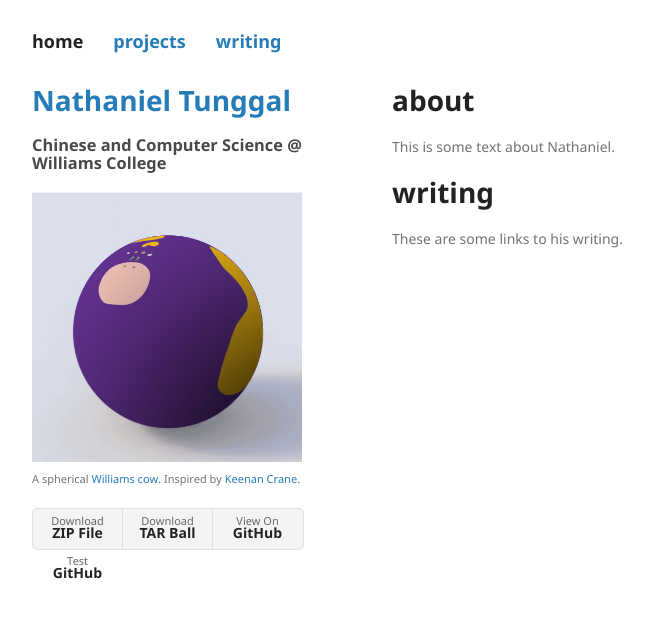
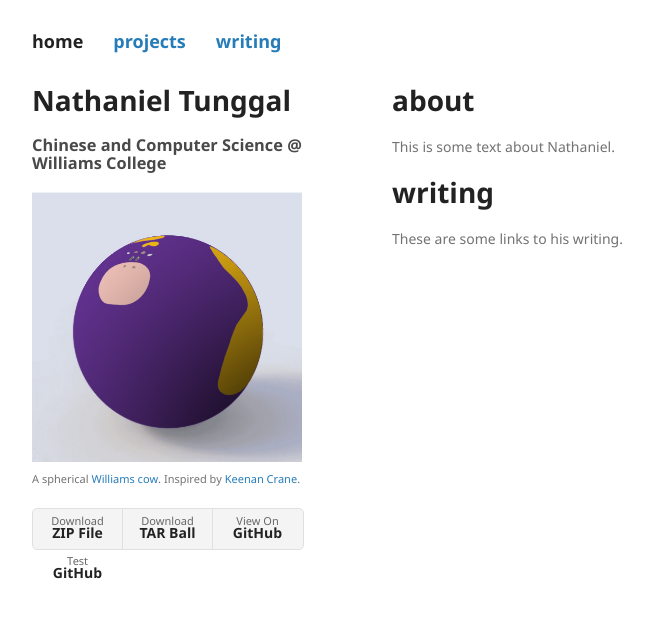
Before and after one commit to ntunggal/ntunggal.github.io, a Jekyll site: the page built from index.md, in a window 1280 px wide. Shown: the top 618 px of the page, without its empty margins (178-831 px from the left). Built offline with Jekyll 4.4.1, drawn with Linux system fonts in a browser that asks for light colours; our own code applies the rules of GitHub Pages for plain Markdown files.

Commit message:
change site title color

```diff
--- a/_layouts/default.html
+++ b/_layouts/default.html
@@ -23,7 +23,7 @@
 
     <div class="wrapper">
       <header>
-        <h1><a href="{{ "/" | absolute_url }}">{{ site.title | default: site.github.repository_name }}</a></h1>
+        <h1>{{ site.title | default: site.github.repository_name }}</h1>
 
         <h3>Chinese and Computer Science @ Williams College</h3>
 
--- a/_sass/jekyll-theme-minimal.scss
+++ b/_sass/jekyll-theme-minimal.scss
@@ -34,8 +34,7 @@ nav {
   a {
     color:#267CB9;
     text-decoration:none;
-    font-size: 18px; // Optional: Adjust text size
-    //padding: 10px 15px; // Adds spacing around links for better clickability
+    font-size: 18px;
     display: block; // Makes each link take up space properly
   }
 
```
